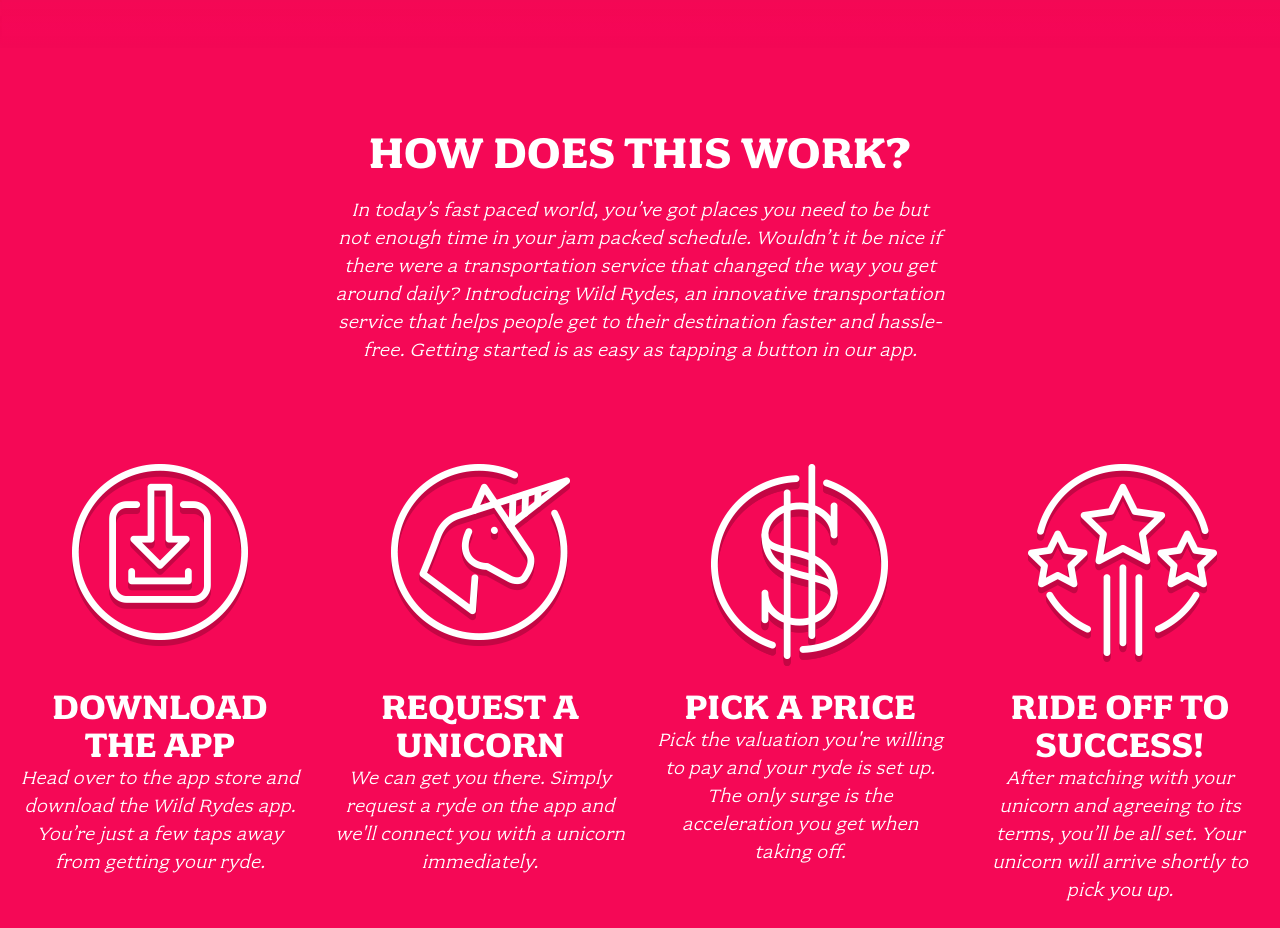
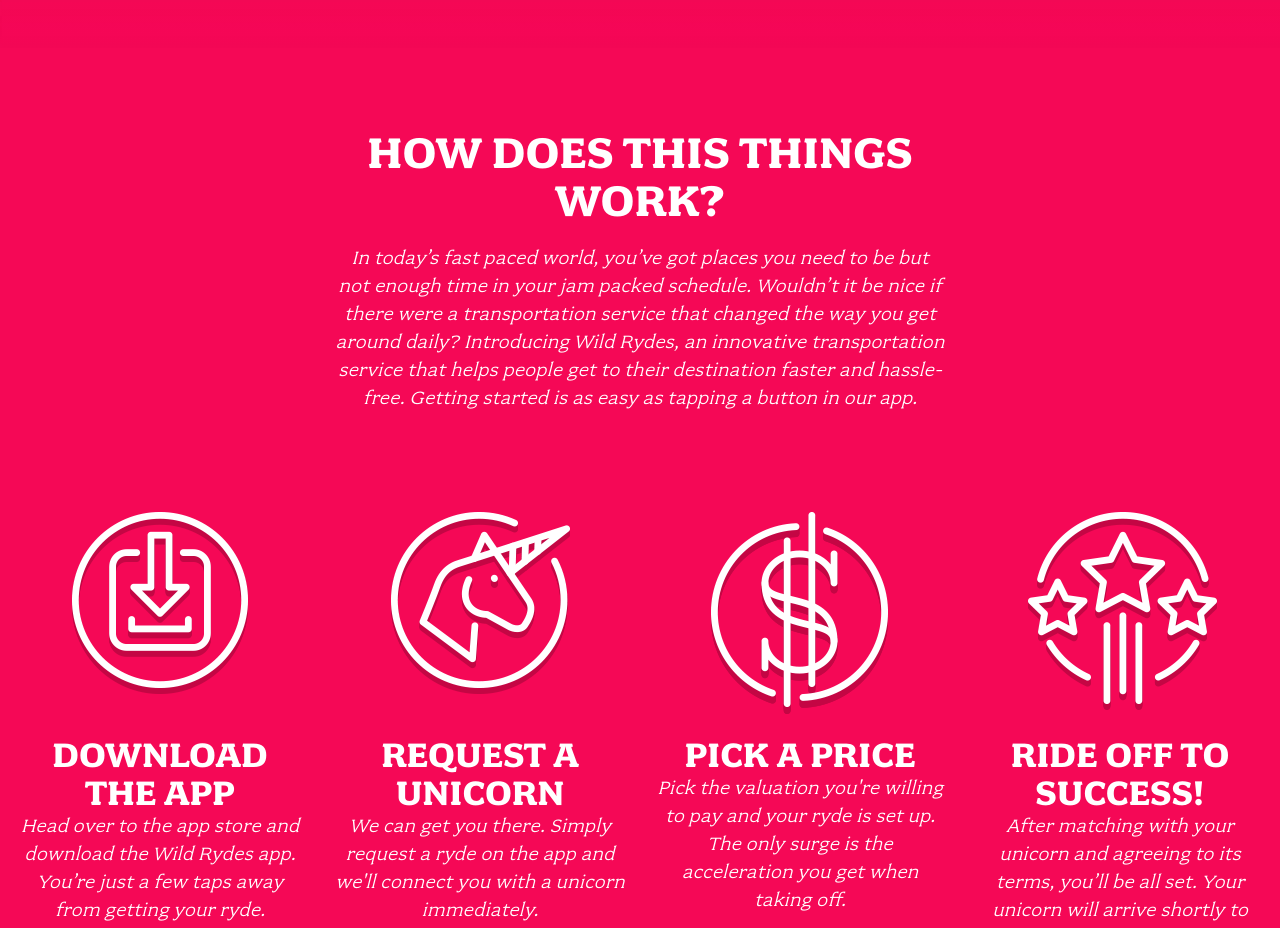
Before and after one commit to psm1906/wildrydes-site, a plain HTML site: page index.html in a window 1280 px wide. Shown: the part 900-1828 px from the top of the page. Drawn offline with Linux system fonts and the light colour scheme.

Commit message:
Update index.html

```diff
--- a/index.html
+++ b/index.html
@@ -30,7 +30,7 @@
 
   <section class="home-about">
     <div class="row column large-9 xlarge-6 xxlarge-4">
-      <h2 class="section-title">How Does This Work?</h2>
+      <h2 class="section-title">How Does This THINGS Work?</h2>
       <p class="content">
         In today’s fast paced world, you’ve got places you need to be but not enough time in your jam packed schedule. Wouldn’t it be nice if there were a transportation service that changed the way you get around daily? Introducing Wild Rydes, an innovative transportation service that helps people get to their destination faster and hassle-free. Getting started is as easy as tapping a button in our app.
       </p>
```
